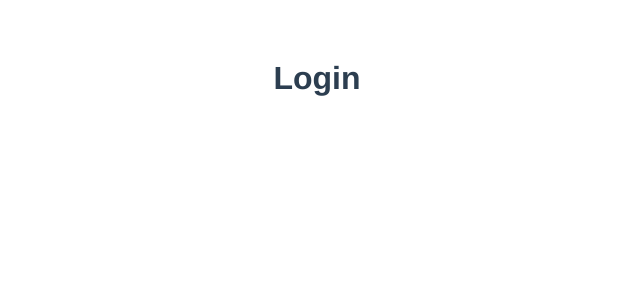
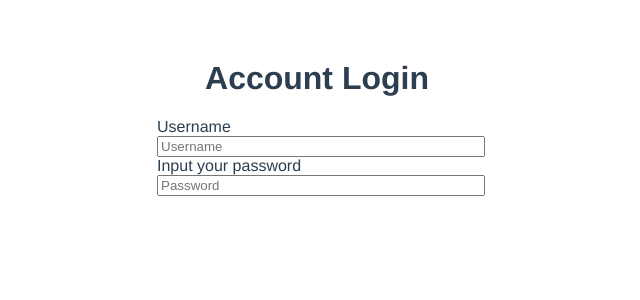
Before and after one commit to cjhartman/ragsofstyle, a Vue app in the folder frontend/: page /#/login in a window 1280 px wide. Shown: the top 300 px of the page, without its empty margins (323-963 px from the left). Built offline with nearby package versions, Linux system fonts and the light colour scheme.

Commit message:
my head finally went through the brick wall and it feels so good

```diff
--- a/frontend/src/components/Login.vue
+++ b/frontend/src/components/Login.vue
@@ -1,15 +1,56 @@
 <template>
     <div>
-        <h1>Login</h1>
+        <h1>Account Login</h1>
+        <section class="login-container">
+            <div class="login-form">
+                <form>
+                    <div class=form-group>
+                        <label for="username" class="form-label">Username</label>
+                        <input
+                            type="text"
+                            placeholder="Username"
+                            name="username"
+                            v-model="username"
+                            class="form"
+                        >
+                        <label for="password" class="form-label">Input your password</label>
+                        <input
+                            type="text"
+                            placeholder="Password"
+                            name="password"
+                            v-model="username"
+                            class="form"
+                        >
+                    </div>
+                </form>
+            </div>
+        </section>
     </div>
 </template>
 
 <script>
 export default {
-
+  data () {
+    return {
+      username: '',
+      password: ''
+    }
+  }
 }
 </script>
 
-<style scoped>
+<style lang="scss" scoped>
+.login-container {
+
+    .form-group {
+        display: inline-block;
+        width: 20rem;
+    }
+    .form, .form-label {
+        width: 100%;
+        display: block;
+        text-align: left;
+    }
+}
 
 </style>
```
Also changed, not shown: frontend/package.json (+16 -9 lines), frontend/.babelrc, 3 other files (tests, documents, lock files or other folders).
